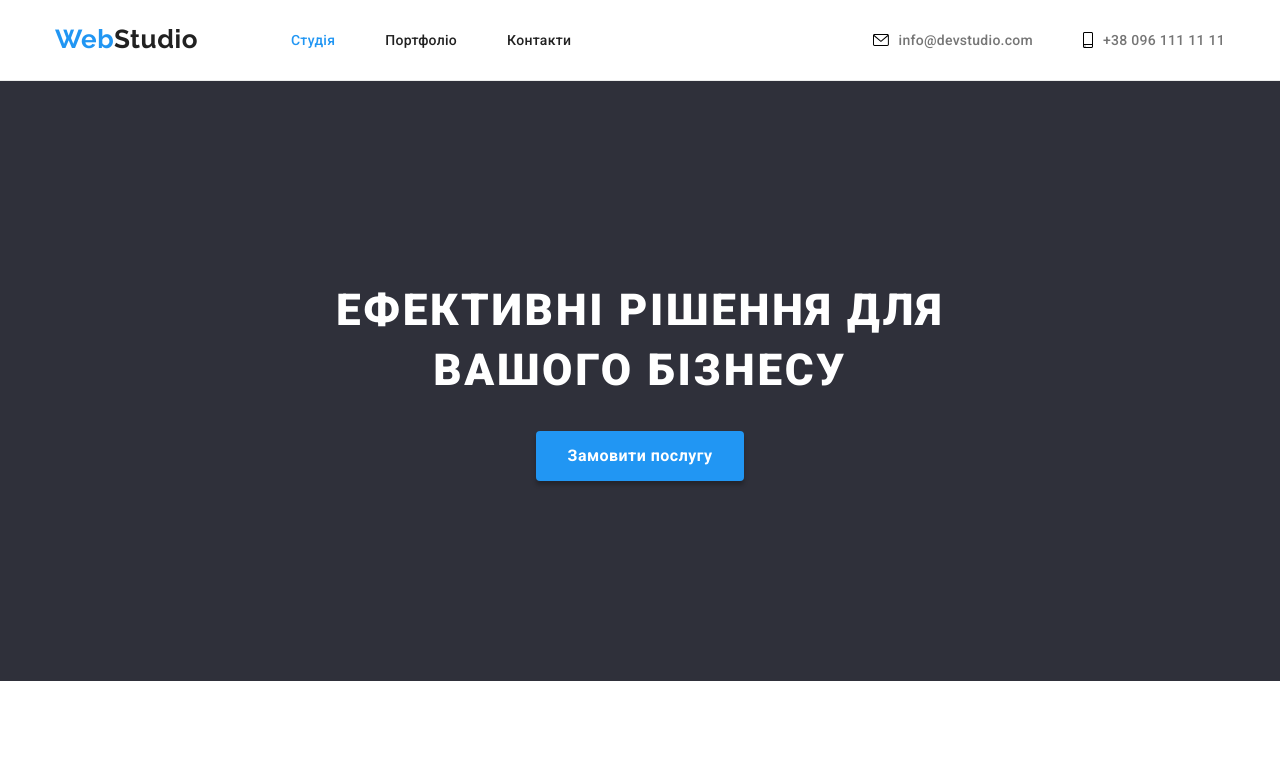
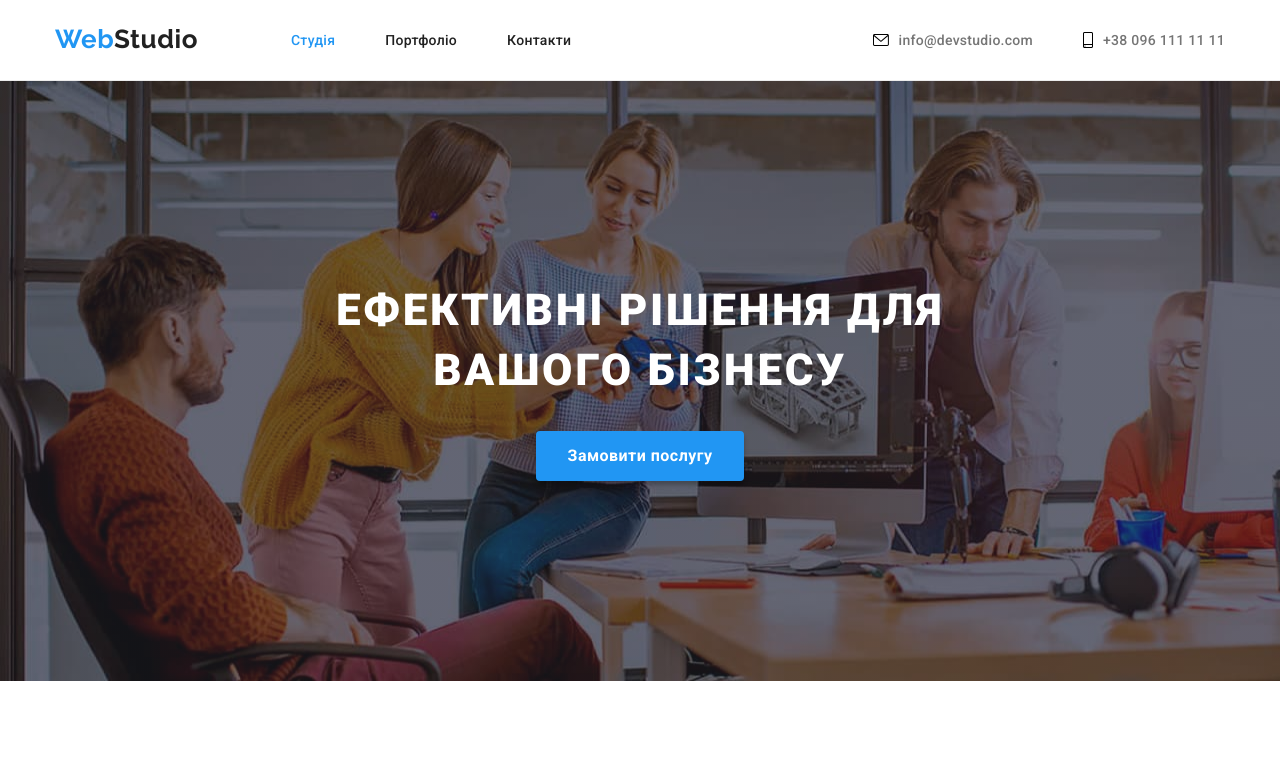
Before and after one commit to Stas1queee/goit-markup-hw-04, a plain HTML site: page index.html in a window 1280 px wide. Shown: the top 772 px of the page. Drawn offline with nearby package versions, Linux system fonts and the light colour scheme; the site is published under a folder, as on GitHub Pages, so addresses that start at the root find nothing.

Commit message:
update css

```diff
--- a/css/styles.css
+++ b/css/styles.css
@@ -153,7 +153,7 @@ li {
   color: var(--background-color-header);
   background-color: var(--dark-background-color);
   background-image: linear-gradient(rgba(47, 48, 58, 0.4), rgba(47, 48, 58, 0.4)),
-    url('/images/img-hero.jpg');
+    url('../images/img-hero.jpg');
 }
 .hero-title {
   width: 696px;
```
